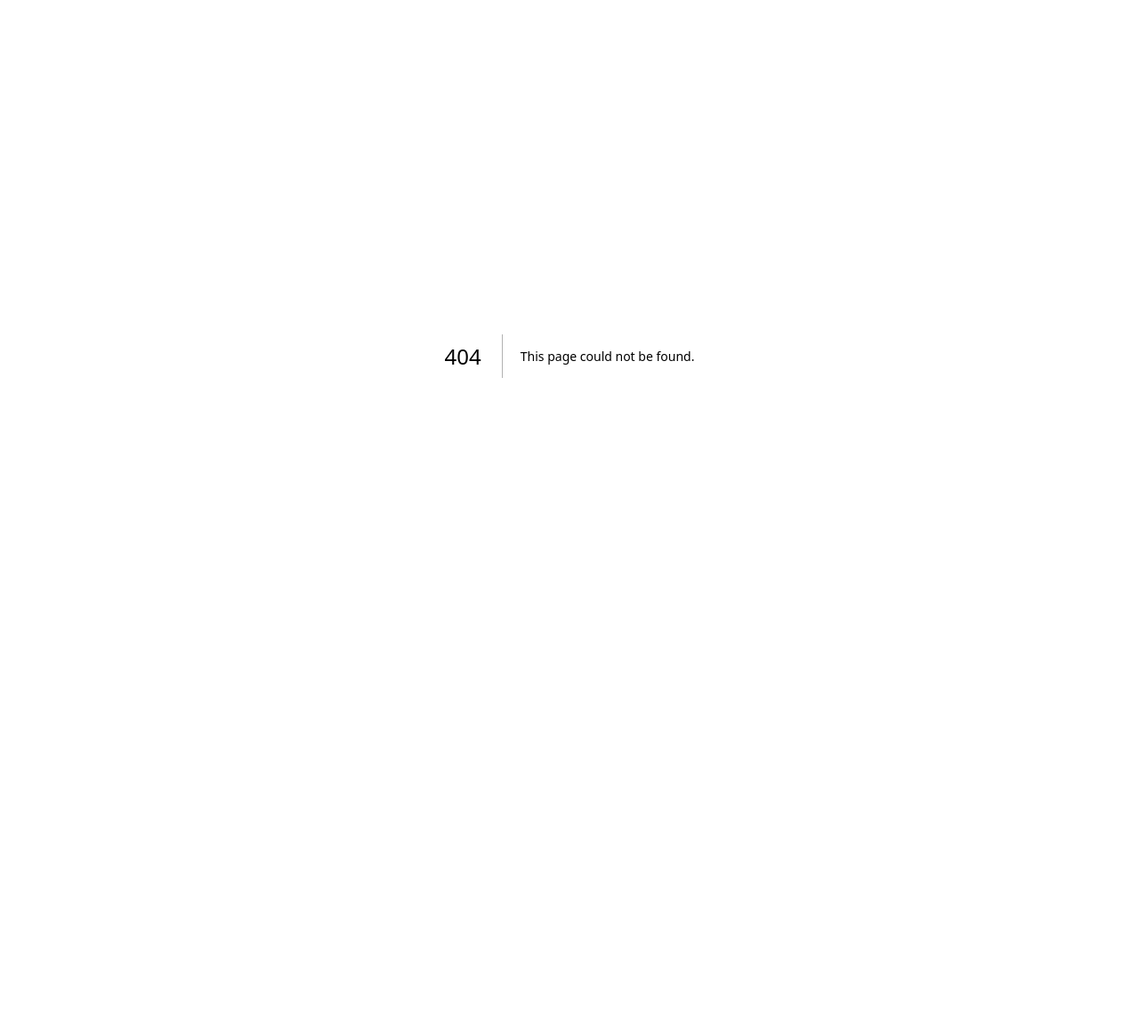
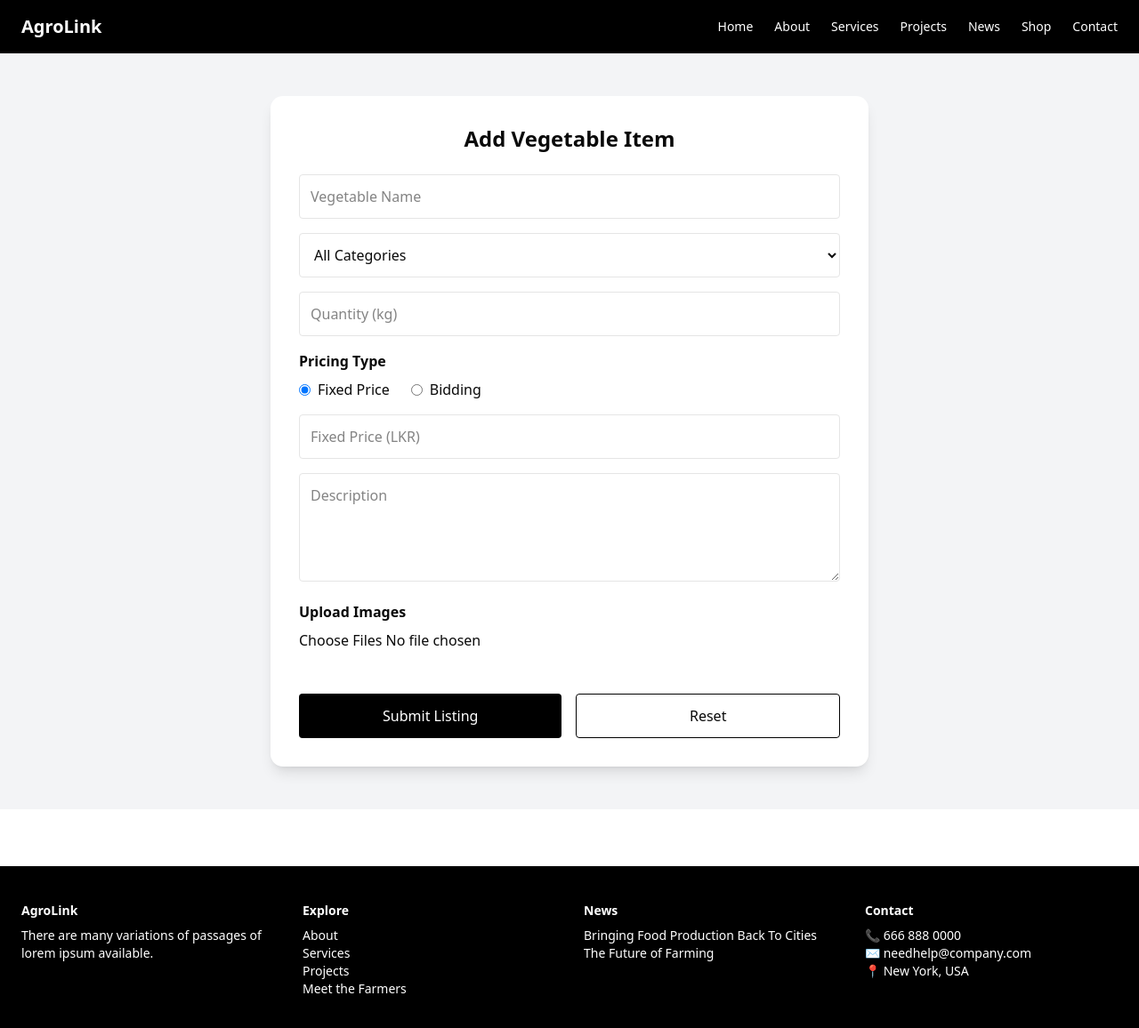
Before and after one commit to RC-inventrix/AgroLink, a Next.js app in the folder frontend/: page /VegetableList/farmer/add-product in a window 1280 px wide. Before the commit this address had no page. Shown: the top 1156 px of the page at 89% size. Before the commit the page ends 800 px from the top, so only its background shows below. Built offline with nearby package versions, Linux system fonts and the light colour scheme.

Commit message:
Implemented product listing UI

```diff
--- /dev/null
+++ b/frontend/app/VegetableList/farmer/add-product/page.tsx
@@ -0,0 +1,154 @@
+"use client";
+
+import { useState } from "react";
+
+// ✅ This file is ONLY the UI part (MAIN CONTENT)
+// Path: app/farmer/add-product/page.tsx
+// Header & Footer are already handled in app/layout.tsx
+
+export default function AddProductPage() {
+    const [pricingType, setPricingType] = useState("fixed");
+    const [images, setImages] = useState<File[]>([]);
+
+    const handleImageUpload = (e: React.ChangeEvent<HTMLInputElement>) => {
+        if (!e.target.files) return;
+        setImages((prev) => [...prev, ...Array.from(e.target.files!)]);
+    };
+
+    const removeImage = (index: number) => {
+        setImages(images.filter((_, i) => i !== index));
+    };
+
+    return (
+        <main className="flex justify-center items-center px-4 py-12 bg-gray-100">
+            <div className="bg-white w-full max-w-2xl rounded-xl shadow-lg p-8">
+                <h2 className="text-2xl font-bold text-center mb-6">
+                    Add Vegetable Item
+                </h2>
+
+                <form className="space-y-4">
+                    {/* Vegetable Name */}
+                    <input
+                        type="text"
+                        placeholder="Vegetable Name"
+                        className="w-full border p-3 rounded"
+                    />
+
+                    {/* Category */}
+                    <select className="w-full border p-3 rounded">
+                        <option>All Categories</option>
+                        <option>Leafy</option>
+                        <option>Root</option>
+                        <option>Fruit</option>
+                        <option>Organic</option>
+                    </select>
+
+                    {/* Quantity */}
+                    <input
+                        type="number"
+                        placeholder="Quantity (kg)"
+                        className="w-full border p-3 rounded"
+                    />
+
+                    {/* Pricing Type */}
+                    <div>
+                        <label className="font-semibold">Pricing Type</label>
+                        <div className="flex gap-6 mt-2">
+                            <label className="flex items-center gap-2">
+                                <input
+                                    type="radio"
+                                    checked={pricingType === "fixed"}
+                                    onChange={() => setPricingType("fixed")}
+                                />
+                                Fixed Price
+                            </label>
+
+                            <label className="flex items-center gap-2">
+                                <input
+                                    type="radio"
+                                    checked={pricingType === "bidding"}
+                                    onChange={() => setPricingType("bidding")}
+                                />
+                                Bidding
+                            </label>
+                        </div>
+                    </div>
+
+                    {/* Fixed Price */}
+                    {pricingType === "fixed" && (
+                        <input
+                            type="number"
+                            placeholder="Fixed Price (LKR)"
+                            className="w-full border p-3 rounded"
+                        />
+                    )}
+
+                    {/* Bidding */}
+                    {pricingType === "bidding" && (
+                        <div className="space-y-3">
+                            <input
+                                type="number"
+                                placeholder="Starting Bid Price (LKR)"
+                                className="w-full border p-3 rounded"
+                            />
+                            <input type="date" className="w-full border p-3 rounded" />
+                            <input type="time" className="w-full border p-3 rounded" />
+                        </div>
+                    )}
+
+                    {/* Description */}
+                    <textarea
+                        rows={4}
+                        placeholder="Description"
+                        className="w-full border p-3 rounded"
+                    />
+
+                    {/* Image Upload */}
+                    <div>
+                        <label className="font-semibold">Upload Images</label>
+                        <input
+                            type="file"
+                            multiple
+                            onChange={handleImageUpload}
+                            className="block mt-2"
+                        />
+
+                        <div className="grid grid-cols-3 gap-3 mt-4">
+                            {images.map((img, index) => (
+                                <div key={index} className="relative">
+                                    <img
+                                        src={URL.createObjectURL(img)}
+                                        className="h-24 w-full object-cover rounded"
+                                    />
+                                    <button
+                                        type="button"
+                                        onClick={() => removeImage(index)}
+                                        className="absolute top-1 right-1 bg-black text-white rounded-full px-2"
+                                    >
+                                        ×
+                                    </button>
+                                </div>
+                            ))}
+                        </div>
+                    </div>
+
+                    {/* Actions */}
+                    <div className="flex gap-4 pt-4">
+                        <button
+                            type="submit"
+                            className="bg-black text-white px-6 py-3 rounded w-full"
+                        >
+                            Submit Listing
+                        </button>
+                        <button
+                            type="reset"
+                            className="border border-black px-6 py-3 rounded w-full"
+                        >
+                            Reset
+                        </button>
+                    </div>
+                </form>
+            </div>
+        </main>
+    );
+}
--- /dev/null
+++ b/frontend/app/VegetableList/layout.tsx
@@ -0,0 +1,16 @@
+import Header from "@/components/Header";
+import Footer from "@/components/Footer";
+
+export default function AgroLinkLayout({
+                                           children,
+                                       }: {
+    children: React.ReactNode;
+}) {
+    return (
+        <>
+            <Header />
+            {children}
+            <Footer />
+        </>
+    );
+}
--- /dev/null
+++ b/frontend/components/Footer.tsx
@@ -0,0 +1,33 @@
+export default function Footer() {
+    return (
+        <footer className="bg-black text-white mt-16">
+            <div className="container mx-auto grid grid-cols-1 md:grid-cols-4 gap-8 px-6 py-10 text-sm">
+                <div>
+                    <h3 className="font-bold mb-2">AgroLink</h3>
+                    <p>There are many variations of passages of lorem ipsum available.</p>
+                </div>
+
+                <div>
+                    <h3 className="font-bold mb-2">Explore</h3>
+                    <p>About</p>
+                    <p>Services</p>
+                    <p>Projects</p>
+                    <p>Meet the Farmers</p>
+                </div>
+
+                <div>
+                    <h3 className="font-bold mb-2">News</h3>
+                    <p>Bringing Food Production Back To Cities</p>
+                    <p>The Future of Farming</p>
+                </div>
+
+                <div>
+                    <h3 className="font-bold mb-2">Contact</h3>
+                    <p>📞 666 888 0000</p>
+                    <p>✉️ needhelp@company.com</p>
+                    <p>📍 New York, USA</p>
+                </div>
+            </div>
+        </footer>
+    );
+}
--- /dev/null
+++ b/frontend/components/Header.tsx
@@ -0,0 +1,18 @@
+export default function Header() {
+    return (
+        <header className="bg-black text-white">
+            <div className="container mx-auto flex justify-between items-center px-6 py-4">
+                <h1 className="text-xl font-bold">AgroLink</h1>
+                <nav className="space-x-6 text-sm">
+                    <a href="/">Home</a>
+                    <a href="#">About</a>
+                    <a href="#">Services</a>
+                    <a href="#">Projects</a>
+                    <a href="#">News</a>
+                    <a href="#">Shop</a>
+                    <a href="#">Contact</a>
+                </nav>
+            </div>
+        </header>
+    );
+}
--- a/frontend/package.json
+++ b/frontend/package.json
@@ -24,10 +24,10 @@
     "class-variance-authority": "^0.7.1",
     "clsx": "^2.1.1",
     "lucide-react": "^0.560.0",
-    "next": "16.0.8",
+    "next": "^16.0.8",
     "next-themes": "^0.4.6",
-    "react": "19.2.1",
-    "react-dom": "19.2.1",
+    "react": "^19.2.1",
+    "react-dom": "^19.2.1",
     "tailwind-merge": "^3.4.0"
   },
   "devDependencies": {
```
Also changed, not shown: 1 other file (tests, documents, lock files or other folders).
